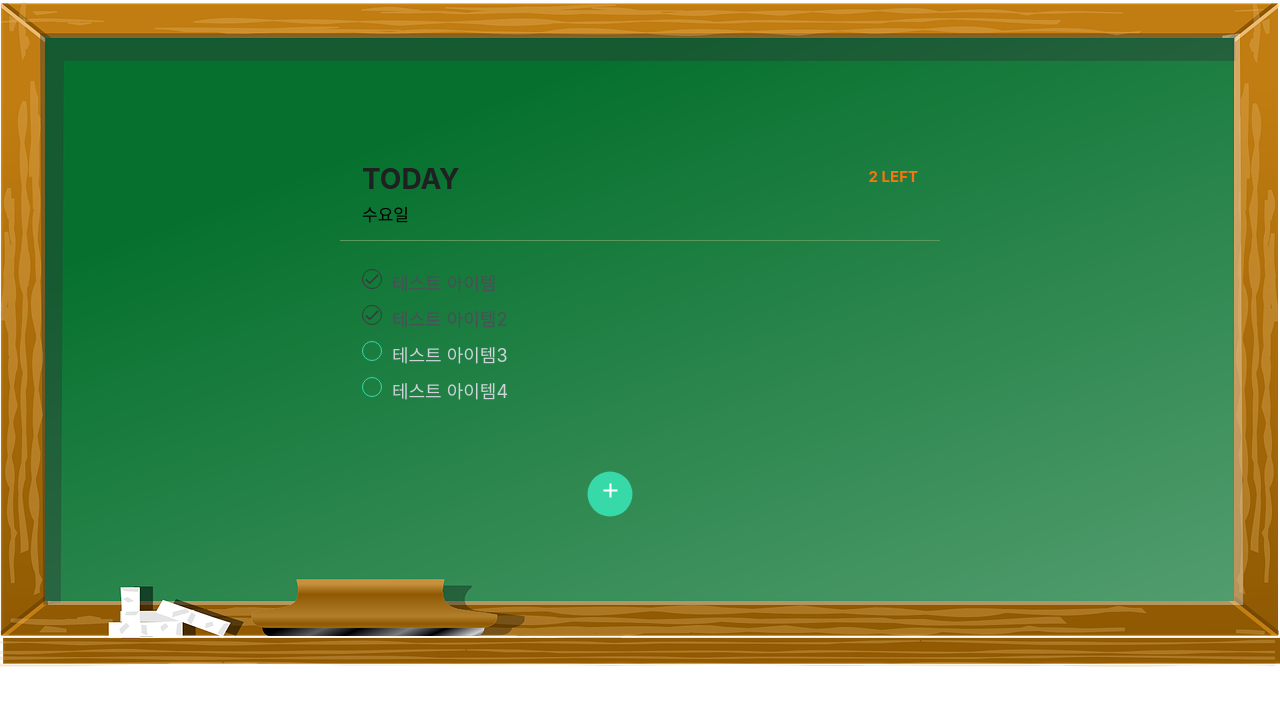
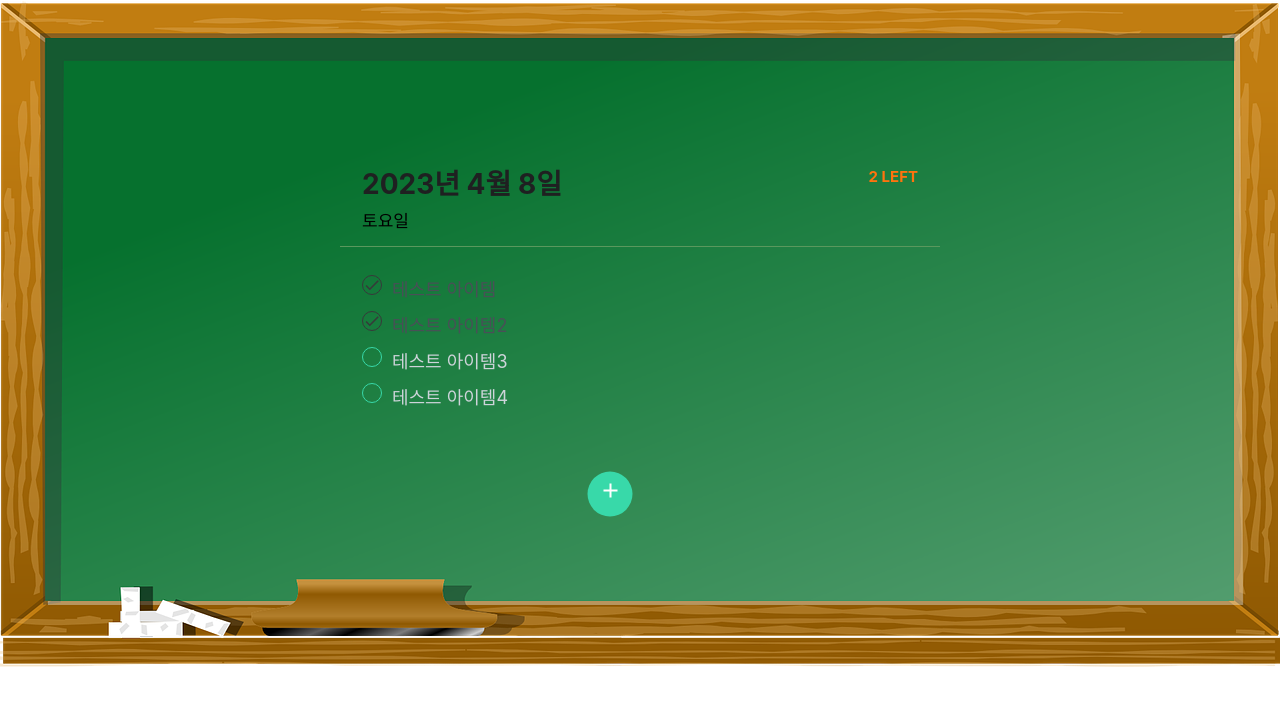
Before and after one commit to slowteady/todo-list, a React (Create React App) app: page / in a window 1280 px wide. Shown: the top 706 px of the page. Built offline with nearby package versions, Linux system fonts and the light colour scheme.

Commit message:
현재 날짜 렌더링

```diff
--- a/src/components/Head.jsx
+++ b/src/components/Head.jsx
@@ -25,15 +25,25 @@
 `;
 
 const Head = () => {
+  // Todo State
   const todos = useStateContext();
-  const left = todos.filter(todo => !todo.done).length;
+  const left = todos.filter((todo) => !todo.done).length;
+
+  // 날짜
+  const today = new Date();
+  const dateString = today.toLocaleDateString("ko-KR", {
+    year: "numeric",
+    month: "long",
+    day: "numeric",
+  });
+  const dayName = today.toLocaleDateString('ko-KR', { weekday: 'long' });
 
   return (
     <>
       <HeadBox>
         <div className="dateBox">
-          <h1>TODAY</h1>
-          <div className="day">수요일</div>
+          <h1>{dateString}</h1>
+          <div className="day">{dayName}</div>
         </div>
         <div className="tasks-left">{left} LEFT</div>
       </HeadBox>
```
